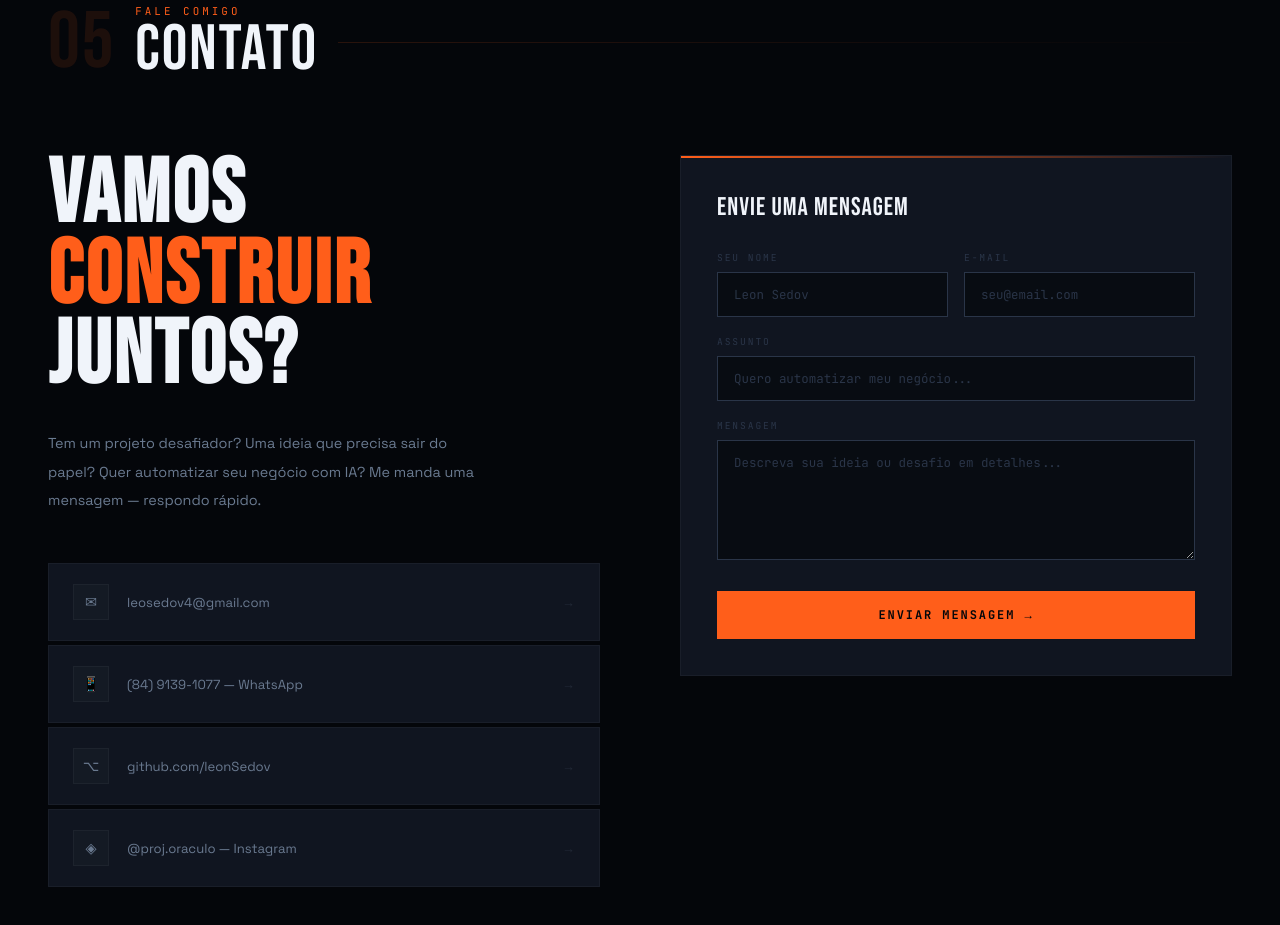
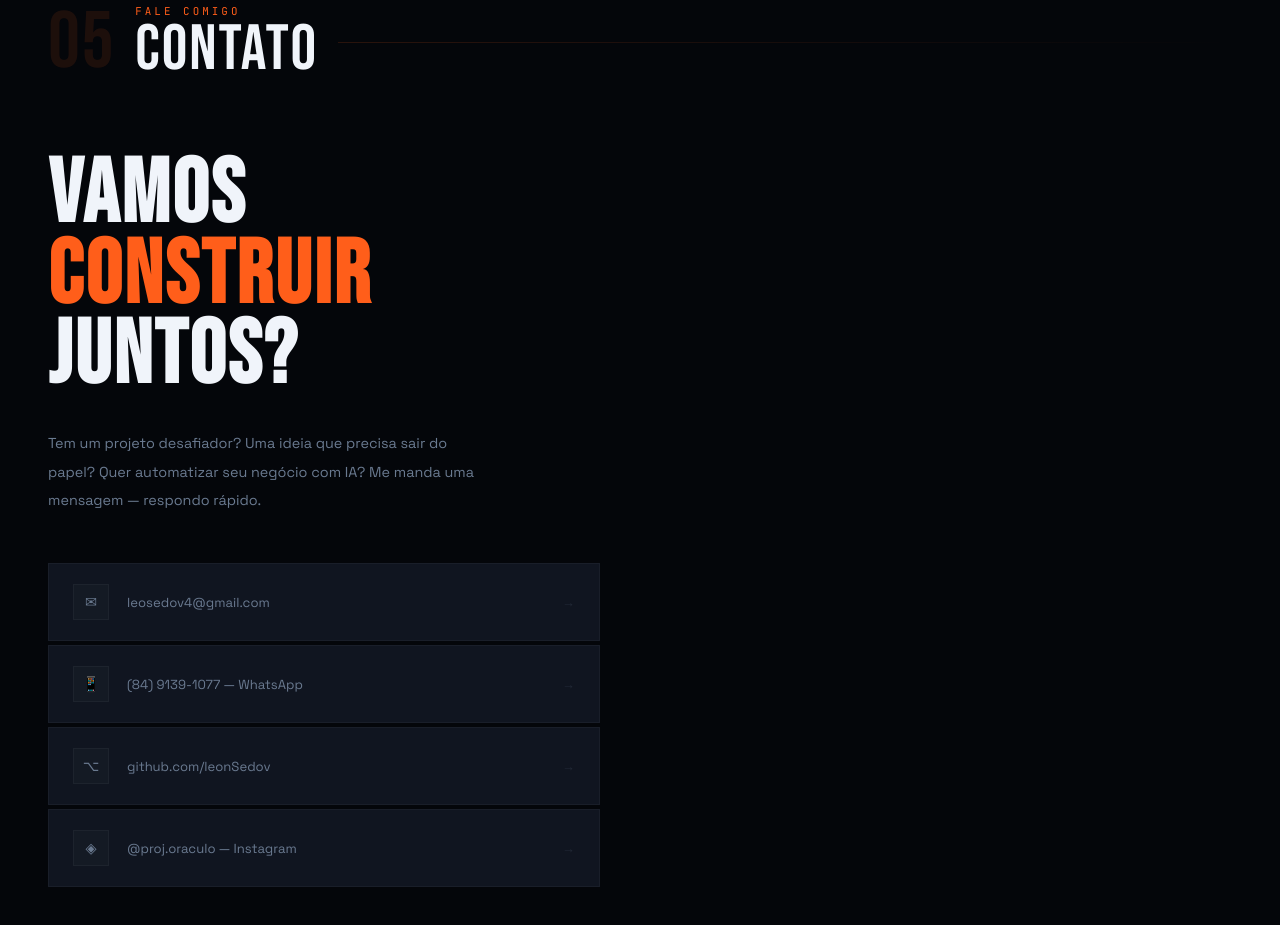
Before and after one commit to leonSedov/sitepessoal, a plain HTML site: page index.html in a window 1280 px wide. Shown: the part 5862-6787 px from the top of the page. Drawn offline with Linux system fonts and the light colour scheme.

Commit message:
enviar mensagem removido

```diff
--- a/index.html
+++ b/index.html
@@ -809,17 +809,7 @@ footer { background:var(--dark); border-top:1px solid var(--border-dim); padding
           <a href="https://www.instagram.com/proj.oraculo/" target="_blank" class="c-link"><div class="c-link-ico">◈</div>@proj.oraculo — Instagram<span class="c-arrow">→</span></a>
         </div>
       </div>
-      <div class="rv rv-d2">
-        <div class="form-panel">
-          <div class="form-panel-title">Envie uma mensagem</div>
-          <form id="contactForm">
-            <div class="f-grid">
-              <div class="f-row"><label class="f-label">Seu nome</label><input type="text" class="f-input" placeholder="Leon Sedov" required></div>
-              <div class="f-row"><label class="f-label">E-mail</label><input type="email" class="f-input" placeholder="seu@email.com" required></div>
-            </div>
-            <div class="f-row"><label class="f-label">Assunto</label><input type="text" class="f-input" placeholder="Quero automatizar meu negócio..." required></div>
-            <div class="f-row"><label class="f-label">Mensagem</label><textarea class="f-input" placeholder="Descreva sua ideia ou desafio em detalhes..." required></textarea></div>
-            <button type="submit" class="f-submit">Enviar Mensagem →</button>
+
           </form>
         </div>
       </div>
```
